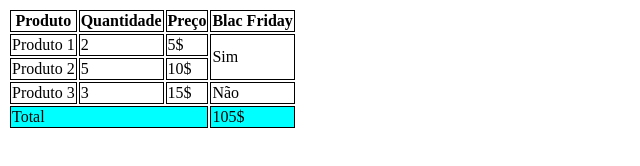
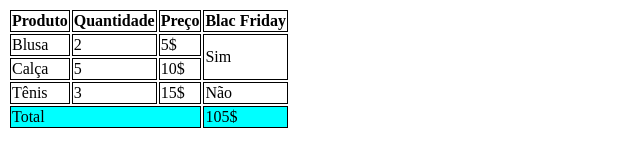
Before and after one commit to maria-lourenco/aula-tabela, a plain HTML site: page index.html in a window 1280 px wide. Shown: the whole page, without its empty margins (0-640 px from the left). Drawn offline with Linux system fonts and the light colour scheme.

Commit message:
Descrição dos produtos

```diff
--- a/index.html
+++ b/index.html
@@ -25,21 +25,21 @@
                 <th>Blac Friday</th>
                 <tbody>
                     <tr>
-                        <td>Produto 1</td>
+                        <td>Blusa</td>
                         <td>2</td>
                         <td>5$</td>
                         <td rowspan="2">Sim</td>
                     </tr>
 
                     <tr>
-                        <td>Produto 2</td>
+                        <td>Calça</td>
                         <td>5</td>
                         <td>10$</td>
 
                     </tr>
 
                     <tr>
-                        <td>Produto 3</td>
+                        <td>Tênis</td>
                         <td>3</td>
                         <td>15$</td>
                         <td>Não</td>
```
